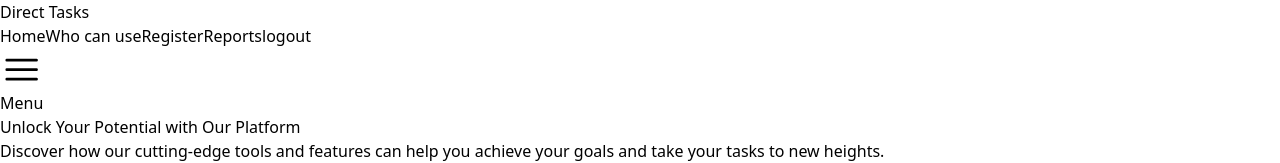
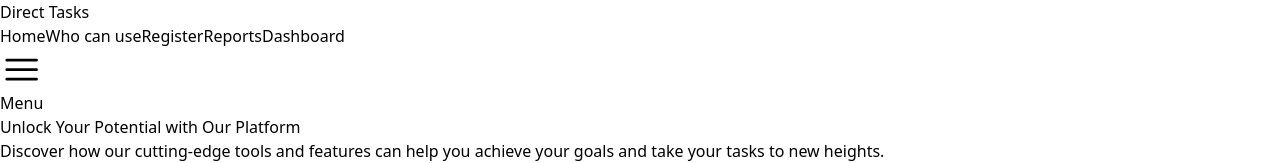
Before and after one commit to kader009/management-app, a React (Vite) app: page / in a window 1280 px wide. Shown: the top 163 px of the page. Built offline with nearby package versions, Linux system fonts and the light colour scheme; no server answers.

Commit message:
add readme file and update ui

```diff
--- a/src/components/task/CreateTask.jsx
+++ b/src/components/task/CreateTask.jsx
@@ -8,7 +8,7 @@ export const CreateTask = () => {
 
   const handleFormSubmit = async (data) => {
     try {
-      const response = await fetch(`http://localhost:5000/tasks`, {
+      const response = await fetch(`https://management-app-backend-1.onrender.com/tasks`, {
         method: 'POST',
         headers: {
           'Content-Type': 'application/json'
--- a/src/components/task/SingleTask.jsx
+++ b/src/components/task/SingleTask.jsx
@@ -3,21 +3,24 @@ import { FaEdit, FaTrash, FaSave } from 'react-icons/fa';
 import PropTypes from 'prop-types';
 import { toast } from 'react-toastify';
 
-const SingleTask = ({ task, handleUpdate }) => {
+const SingleTask = ({ task, handleupdate }) => {
   const { _id, priority, title, description, deadline } = task;
   const [isEditing, setIsEditing] = useState(false);
   const [editTask, setEditTask] = useState(task);
 
   const handleDelete = async () => {
     try {
-      const response = await fetch(`http://localhost:5000/tasks/${_id}`, {
-        method: 'DELETE',
-      });
+      const response = await fetch(
+        `https://management-app-backend-1.onrender.com/tasks/${_id}`,
+        {
+          method: 'DELETE',
+        }
+      );
 
       if (response.ok) {
         const data = await response.json();
         console.log(data);
-        handleUpdate(_id);
+        handleupdate(_id);
         toast.success('Task deleted successfully!');
       } else {
         console.error('Failed to delete task');
@@ -39,7 +42,7 @@ const SingleTask = ({ task, handleUpdate }) => {
 
   const saveEdit = async () => {
     try {
-      const response = await fetch(`http://localhost:5000/tasks/${_id}`, {
+      const response = await fetch(`https://management-app-backend-1.onrender.com/tasks/${_id}`, {
         method: 'PATCH',
         headers: {
           'Content-Type': 'application/json',
@@ -48,9 +51,10 @@ const SingleTask = ({ task, handleUpdate }) => {
       });
 
       if (response.ok) {
-        const data = await response.json();
-        console.log(data); // Update task list with the new data
+        const updatedTask = await response.json();
+        setEditTask(updatedTask);
         setIsEditing(false);
+        handleupdate(editTask);
         toast.success('Task updated successfully!');
       } else {
         console.error('Failed to update task');
@@ -153,13 +157,13 @@ const SingleTask = ({ task, handleUpdate }) => {
 
 SingleTask.propTypes = {
   task: PropTypes.shape({
-    _id: PropTypes.number.isRequired,
+    _id: PropTypes.string.isRequired,
     priority: PropTypes.string.isRequired,
     title: PropTypes.string.isRequired,
     description: PropTypes.string.isRequired,
     deadline: PropTypes.string.isRequired,
   }).isRequired,
-  handleUpdate: PropTypes.func.isRequired,
+  handleupdate: PropTypes.func.isRequired,
 };
 
 export default SingleTask;
--- a/src/components/task/TaskList.jsx
+++ b/src/components/task/TaskList.jsx
@@ -5,7 +5,7 @@ const TaskList = () => {
   const [tasks, setTasks] = useState([]);
 
   useEffect(() => {
-    fetch('http://localhost:5000/tasks')
+    fetch('https://management-app-backend-1.onrender.com/tasks')
       .then((res) => res.json())
       .then((data) => {
         setTasks(data);
@@ -21,7 +21,7 @@ const TaskList = () => {
       <h1 className="text-xl font-semibold text-center">To Do List</h1>
       <div className="flex justify-center items-center flex-wrap gap-4">
         {tasks.map((task) => (
-          <SingleTask key={task._id} task={task} handleupdate={handleupdate}/>
+          <SingleTask key={task._id} task={task} handleupdate={handleupdate} />
         ))}
       </div>
     </>
--- a/src/shared/Navbar.jsx
+++ b/src/shared/Navbar.jsx
@@ -1,16 +1,8 @@
 import { useState } from 'react';
-import { Link, useNavigate } from 'react-router-dom';
-import useAuth from '../hooks/useAuth';
+import { Link } from 'react-router-dom';
 
 const Navbar = () => {
   const [isOpen, setIsOpen] = useState(false);
-  const { user, logOut } = useAuth();
-  const navigate = useNavigate();
-
-  const handleLogout = () => {
-    logOut();
-    navigate('/');
-  };
 
   return (
     <div>
@@ -32,8 +24,9 @@ const Navbar = () => {
             <Link to={'/report'} className="hover:text-gray-300">
               Reports
             </Link>
-            {user?.email}
-            <button onClick={handleLogout}>logout</button>
+            <Link to={'dashboard'} className="hover:text-gray-300">
+              Dashboard
+            </Link>
           </nav>
           <button
             className="flex items-center space-x-2 rounded-md bg-gradient-to-r from-[#6366F1] to-[#8B5CF6] dark:from-[#4338CA] dark:to-[#7C3AED] px-4 py-2 text-sm font-medium transition-colors hover:bg-blue-700 focus:outline-none focus:ring-2 focus:ring-blue-600 focus:ring-offset-2 md:hidden"
```
Also changed, not shown: 2 other files (tests, documents, lock files or other folders).
